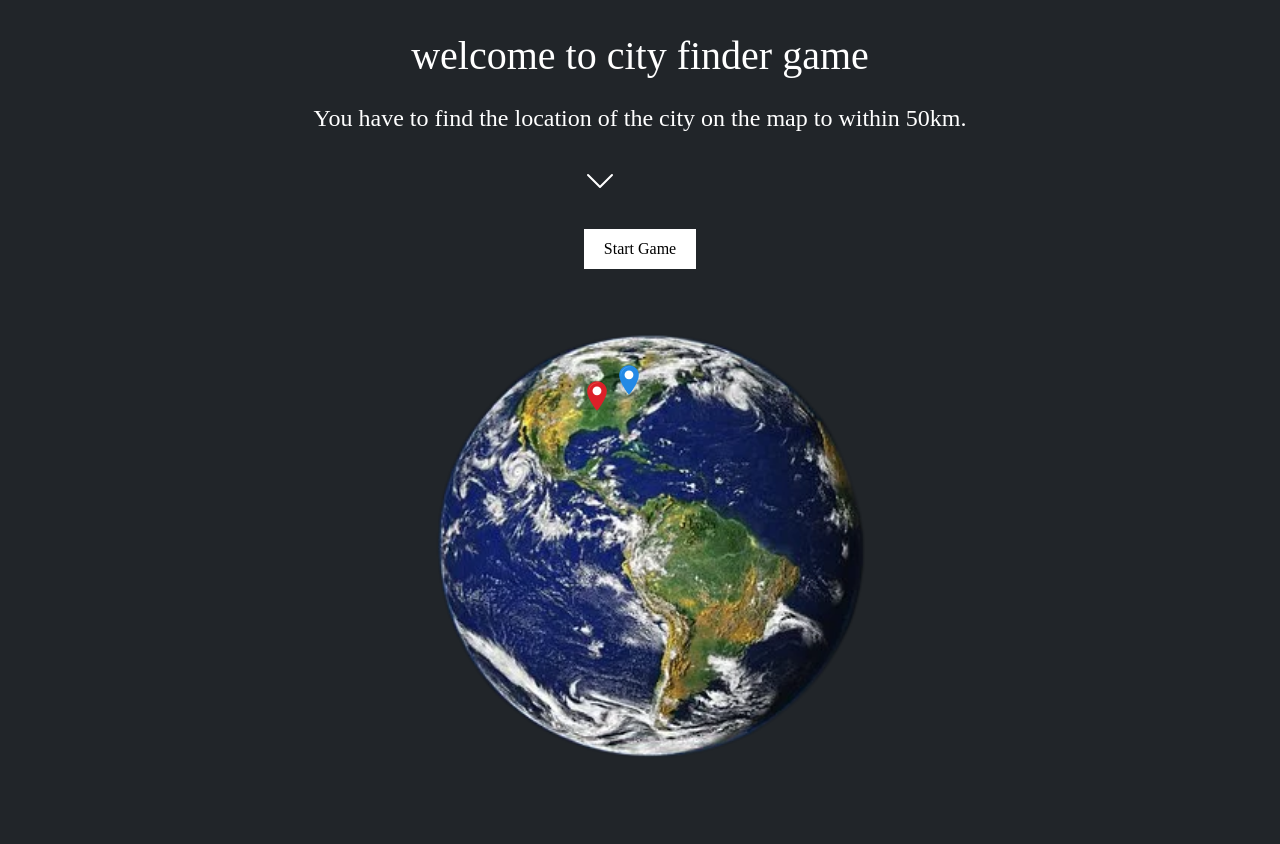
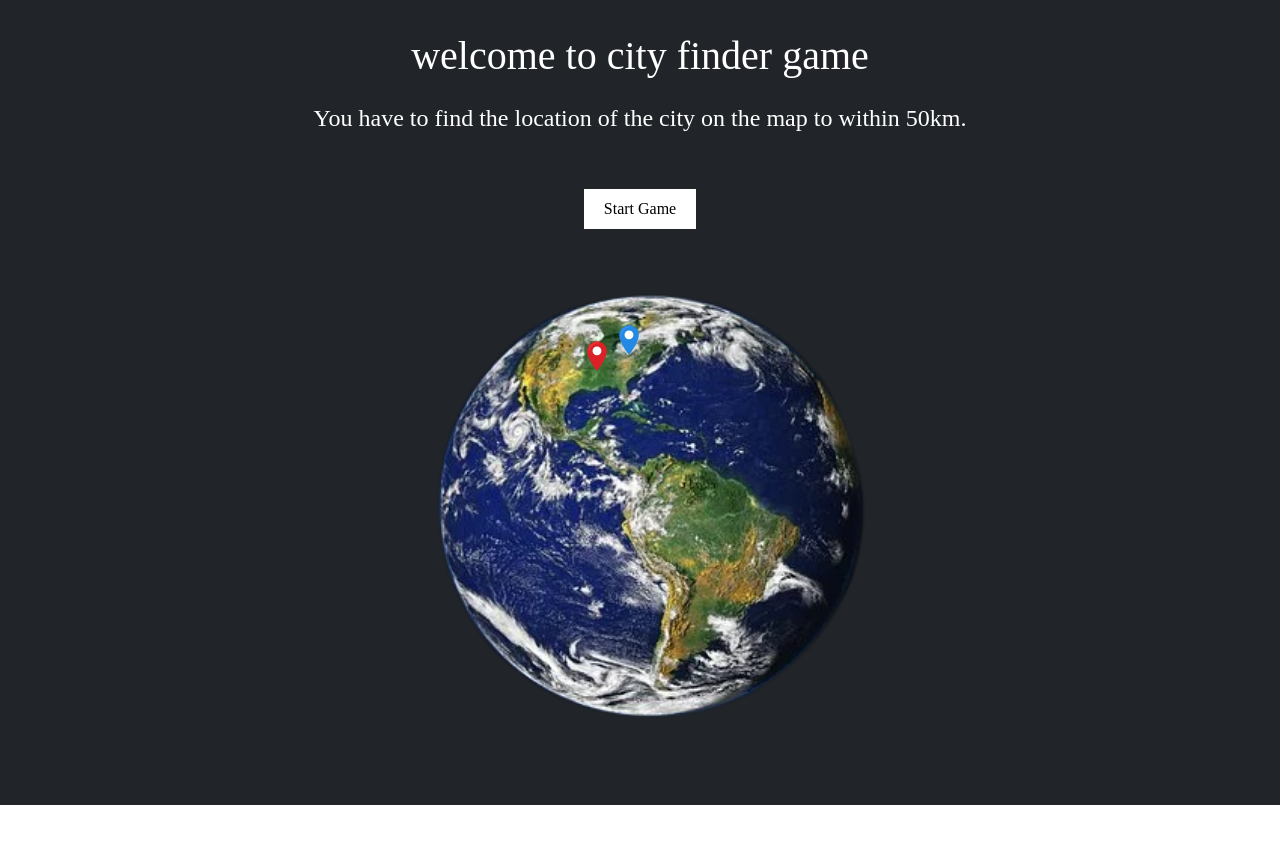
Before and after one commit to Moinulilm10/NeovoTech-Assesment, a Next.js app: page / in a window 1280 px wide. After the commit the page ends 805 px from the top, so only its background shows below. Built offline with nearby package versions, Linux system fonts and the light colour scheme.

Commit message:
"Removed ArrowIcon component and hello API route, updated index page"

```diff
--- a/src/components/ArrowIcon.tsx
+++ /dev/null
@@ -1,30 +0,0 @@
-import { AppContext } from "@/pages/_app";
-import { useContext } from "react";
-import { BsChevronUp } from "react-icons/bs";
-
-const ArrowIcon = () => {
-  const { state, setState } = useContext(AppContext);
-
-  return (
-    <BsChevronUp
-      onClick={() =>
-        state.displayGuide
-          ? setState({
-              ...state,
-              displayGuide: false,
-            })
-          : setState({
-              ...state,
-              displayGuide: true,
-            })
-      }
-      style={{
-        transform: state.displayGuide ? "rotate(0)" : "rotate(180deg)",
-        fontSize: "2rem",
-        cursor: "pointer",
-      }}
-    />
-  );
-};
-
-export default ArrowIcon;
--- a/src/pages/api/hello.ts
+++ /dev/null
@@ -1,13 +0,0 @@
-// Next.js API route support: https://nextjs.org/docs/api-routes/introduction
-import type { NextApiRequest, NextApiResponse } from "next";
-
-type Data = {
-  name: string;
-};
-
-export default function handler(
-  req: NextApiRequest,
-  res: NextApiResponse<Data>,
-) {
-  res.status(200).json({ name: "John Doe" });
-}
--- a/src/pages/index.tsx
+++ b/src/pages/index.tsx
@@ -1,4 +1,3 @@
-import ArrowIcon from "@/components/ArrowIcon";
 import StartButton from "@/components/StarButton";
 import { Inter } from "next/font/google";
 import Head from "next/head";
@@ -21,9 +20,7 @@ export default function Home() {
           You have to find the location of the city on the map to within 50km.
         </h4>
         <section>
-          <div className="my-2 mx-auto text-center">
-            <ArrowIcon />
-          </div>
+          <div className="my-2 mx-auto text-center"></div>
           <StartButton />
         </section>
         <section className="d-flex justify-content-center align-items-center position-relative">
```
